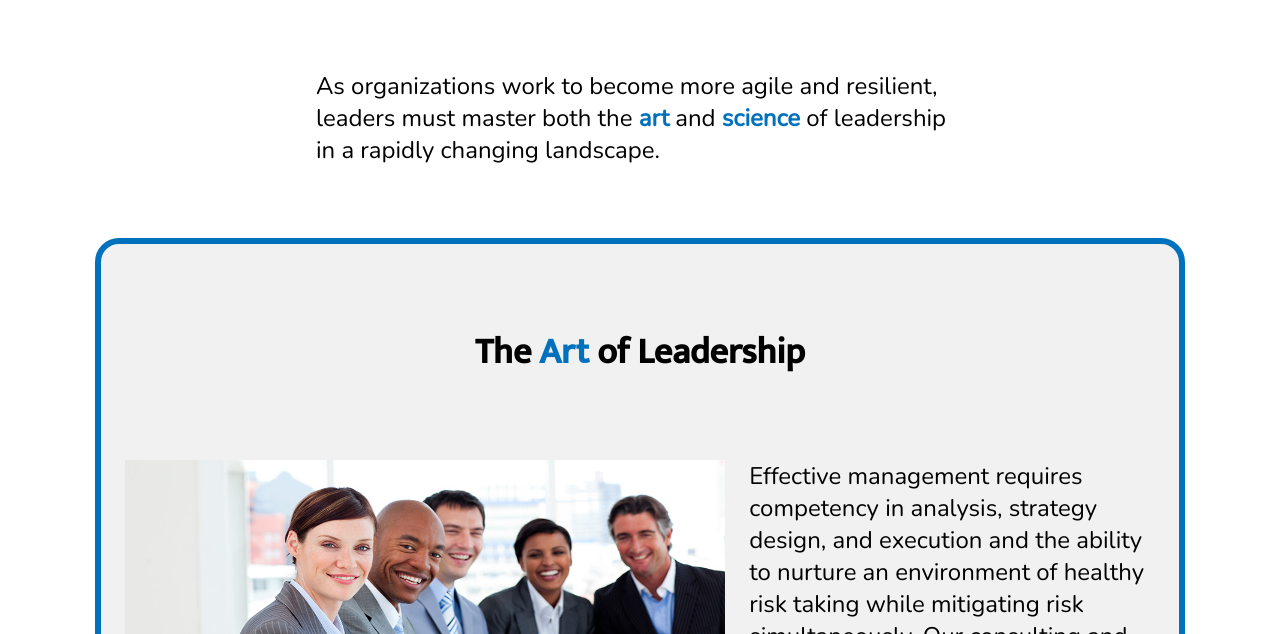
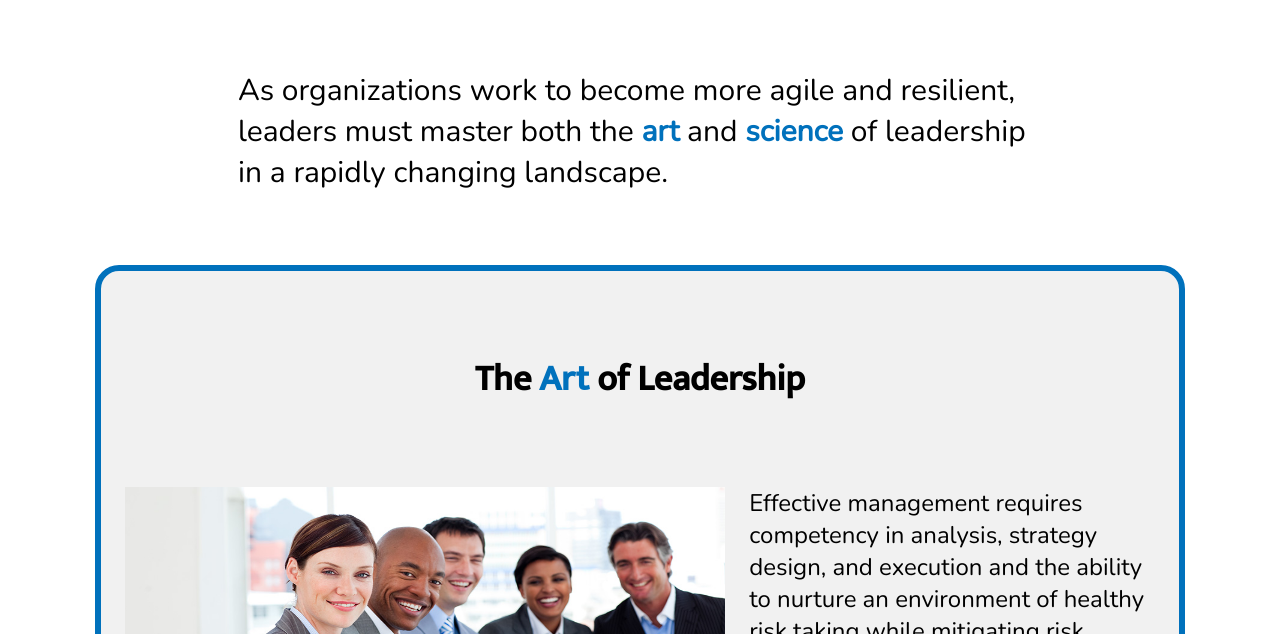
Before and after one commit to KalebWithAK/xavieraustingroup, a website: page index.html in a window 1280 px wide. Shown: the part 166-800 px from the top of the page. Drawn offline with nearby package versions, Linux system fonts and the light colour scheme.

Commit message:
increased intro text size

```diff
--- a/src/styles/home.css
+++ b/src/styles/home.css
@@ -17,14 +17,16 @@ main {
 /* Intro */
 
 #intro {
-    width: 27em;
+    width: 33.5em;
     margin: auto;
     margin-top: 3em;
     margin-bottom: 3em;
 }
 
 #intro span {
+    display: block;
     position: relative;
+    font-size: 30px;
 }
 
 #intro span:nth-child(1) {
```
